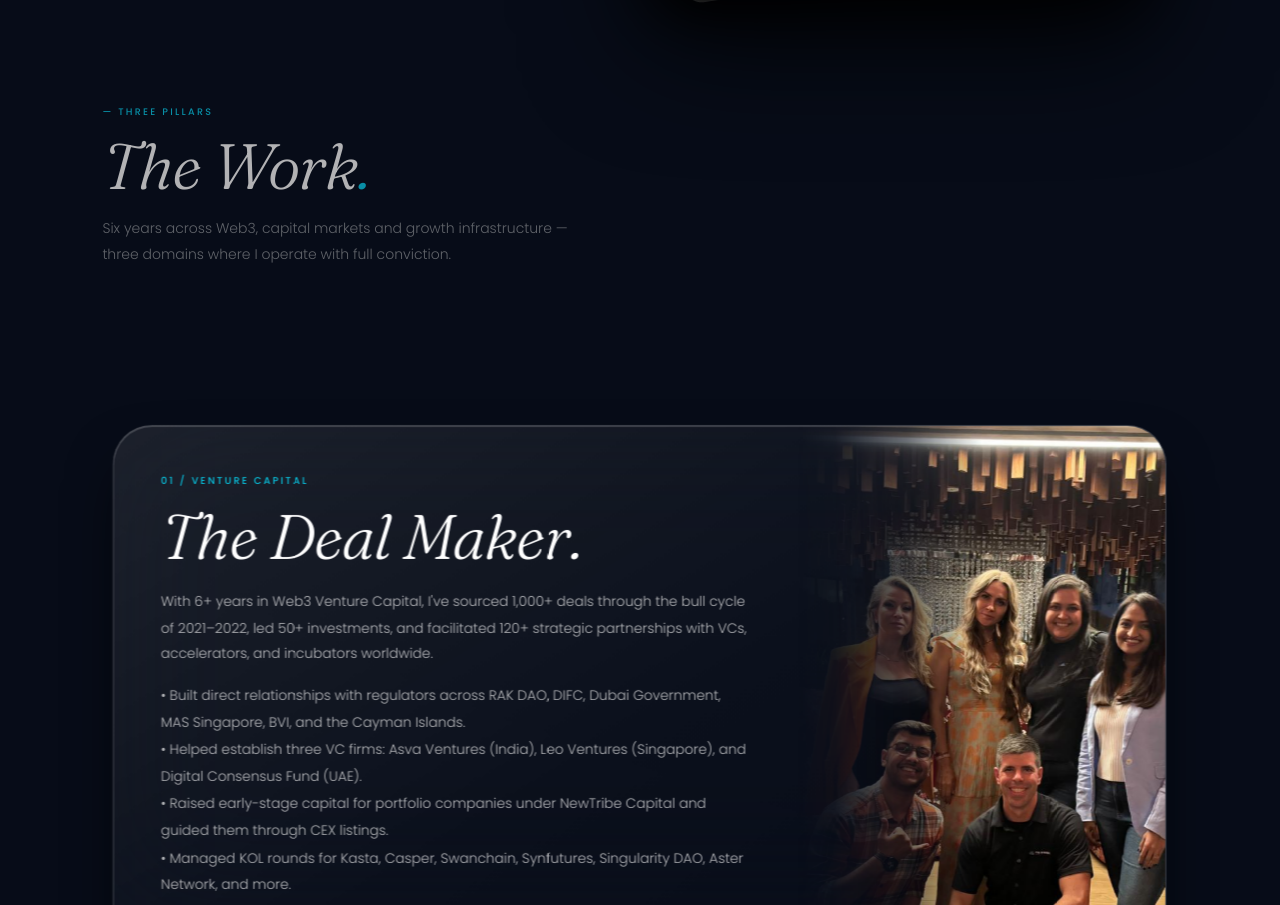
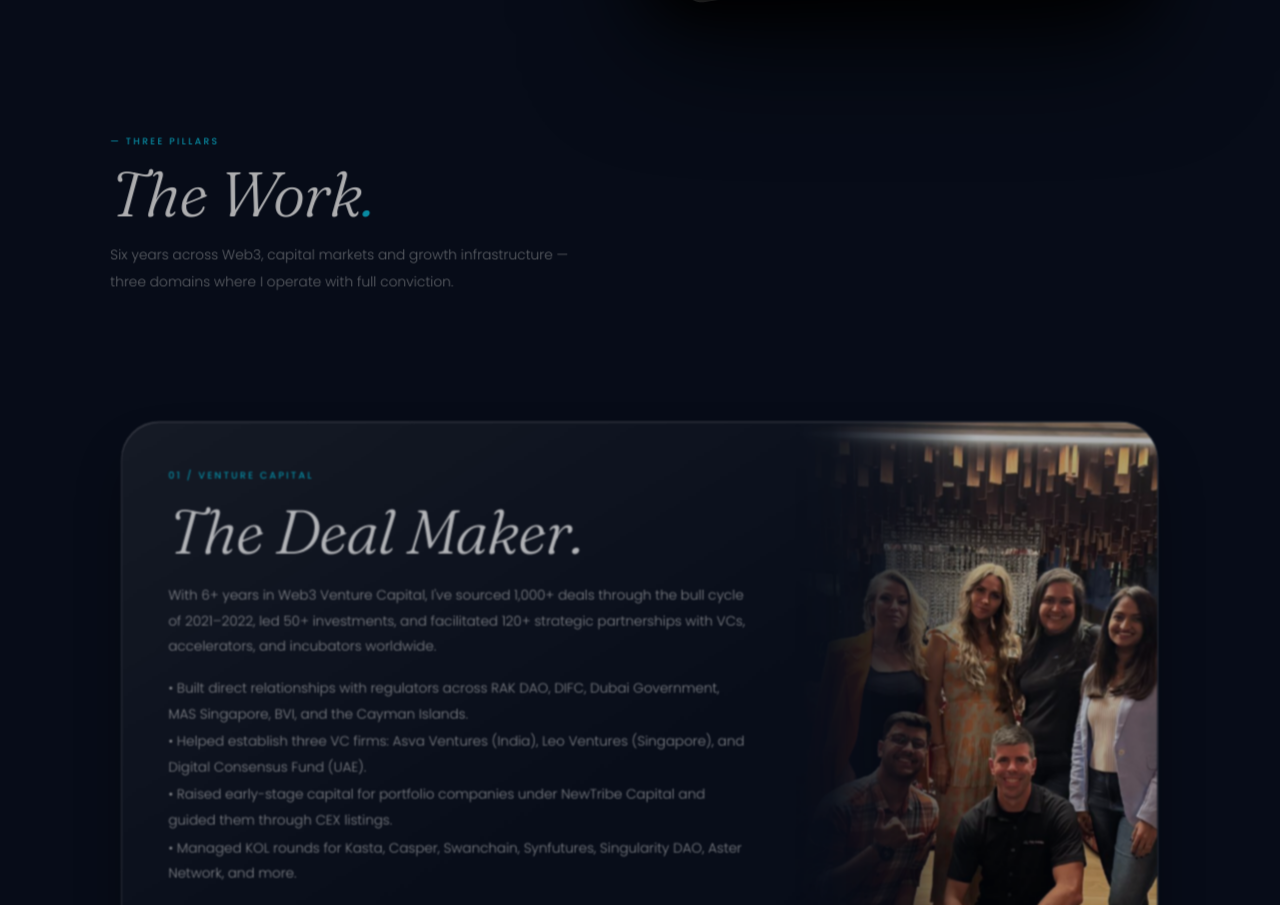
Before and after one commit to Viivek16/portfolio, a React (Vite) app: page / in a window 1280 px wide. Shown: the part 2085-2990 px from the top of the page. Built offline with nearby package versions, Linux system fonts and the light colour scheme; grey boxes are pictures that could not be loaded; a web font is replaced by a local one.

Commit message:
fix(sections): completely re-engineered cinematic fade out for entire ThreePillars section

```diff
--- a/src/components/ThreePillars.jsx
+++ b/src/components/ThreePillars.jsx
@@ -11,18 +11,20 @@ const ThreePillars = () => {
   const scale1 = useTransform(scrollYProgress, [0, 0.3], [1, 0.98]);
   const scale2 = useTransform(scrollYProgress, [0.3, 0.6], [1, 0.98]);
 
-  // Track specifically when the section starts exiting the viewport
+  // Track when the section starts exiting the viewport to trigger a cinematic fade out
   const { scrollYProgress: exitProgress } = useScroll({
     target: containerRef,
-    offset: ["end end", "end start"]
+    offset: ["end 110%", "end 30%"]
   });
 
-  // Fade out and move up the title during the first half of the exit
-  const titleOpacity = useTransform(exitProgress, [0, 0.5], [1, 0]);
-  const titleY = useTransform(exitProgress, [0, 0.5], [0, -100]);
+  // Fade out, scale down, and glide the ENTIRE section seamlessly into the background
+  const sectionOpacity = useTransform(exitProgress, [0, 1], [1, 0]);
+  const sectionScale = useTransform(exitProgress, [0, 1], [1, 0.95]);
+  const sectionY = useTransform(exitProgress, [0, 1], [0, -60]);
 
   return (
     <section className="w-full px-[8vw] pt-6 pb-12 mt-[8vh] min-h-[250vh]" ref={containerRef}>
+      <motion.div style={{ opacity: sectionOpacity, scale: sectionScale, y: sectionY }} className="w-full h-full relative">
       {/* 1. TITLE */}
       <motion.div
         className="sticky top-[5vh] z-20 mb-12 pb-12 w-full"
@@ -31,7 +33,7 @@ const ThreePillars = () => {
         viewport={{ once: true, margin: "-15%" }}
         transition={{ duration: 0.6, ease: "easeOut" }}
       >
-        <motion.div style={{ opacity: titleOpacity, y: titleY }}>
+        <div>
           <p style={{ fontFamily: 'Poppins, sans-serif', fontWeight: 500, fontSize: '9.5px', letterSpacing: '0.24em', color: '#0AC4E0', marginBottom: '12px' }}>
             — THREE PILLARS
           </p>
@@ -41,7 +43,7 @@ const ThreePillars = () => {
           <p style={{ fontFamily: 'Poppins, sans-serif', fontWeight: 300, fontSize: '14px', color: 'rgba(248,247,244,0.52)', lineHeight: 1.9, maxWidth: '480px', marginTop: '16px' }}>
             Six years across Web3, capital markets and growth infrastructure — three domains where I operate with full conviction.
           </p>
-        </motion.div>
+        </div>
       </motion.div>
 
       {/* 2. STACKING CARDS CONTAINER */}
@@ -248,6 +250,7 @@ const ThreePillars = () => {
         </motion.div>
 
       </motion.div>
+      </motion.div>
     </section>
   );
 };
```
